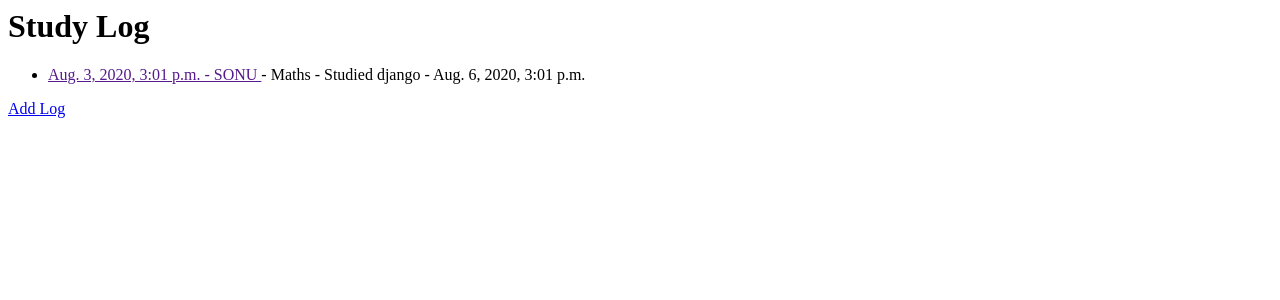
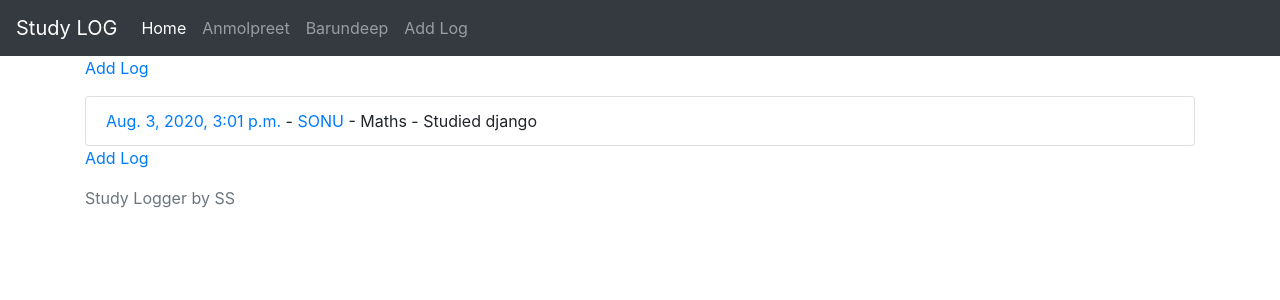
Before and after one commit to sukhbinder/study-log, a Django app: a page that uses study/templates/study/index.html in a window 1280 px wide. Shown: the top 300 px of the page. Run offline with Django 3.2, Linux system fonts and the light colour scheme; data comes from the database, SQL or seed files in the repository; both versions use the stored data as it was after the commit; some libraries are stand-ins or nearby versions.

Commit message:
Templates

```diff
--- a/kids/settings.py
+++ b/kids/settings.py
@@ -55,7 +55,7 @@ ROOT_URLCONF = 'kids.urls'
 TEMPLATES = [
     {
         'BACKEND': 'django.template.backends.django.DjangoTemplates',
-        'DIRS': [],
+        'DIRS': [os.path.join(BASE_DIR, 'study/templates/study')],
         'APP_DIRS': True,
         'OPTIONS': {
             'context_processors': [
--- a/kids/urls.py
+++ b/kids/urls.py
@@ -25,4 +25,5 @@ urlpatterns = [
     path('study/create', views.LogCreationView.as_view(), name="create-view"),
     path('study/<int:pk>', views.LogDetailView.as_view(), name="detail-view"),
     path('<str:user>', views.UserListView.as_view(), name="user-view"),
+    path('study/<int:pk>/update', views.StudyUpdateView.as_view(), name="update-view"),
 ]
--- a/study/models.py
+++ b/study/models.py
@@ -26,4 +26,7 @@ class StudyLog(models.Model):
         return "{} {} {} {}".format(self.date, self.subject, self.description)
 
     def get_absolute_url(self):
-        return reverse('detail-view', args=[str(self.id)])
+        return reverse('update-view', args=[str(self.id)])
+
+    def get_user_url(self):
+        return reverse('user-view', args=[str(self.user)])
--- /dev/null
+++ b/study/templates/study/base.html
@@ -0,0 +1,67 @@
+<!doctype html>
+<html lang="en">
+  <head>
+    <!-- Required meta tags -->
+    <meta charset="utf-8">
+    <meta name="viewport" content="width=device-width, initial-scale=1, shrink-to-fit=no">
+
+    <!-- Bootstrap CSS -->
+    <link rel="stylesheet" href="https://stackpath.bootstrapcdn.com/bootstrap/4.5.2/css/bootstrap.min.css" integrity="sha384-JcKb8q3iqJ61gNV9KGb8thSsNjpSL0n8PARn9HuZOnIxN0hoP+VmmDGMN5t9UJ0Z" crossorigin="anonymous">
+
+    <title>
+    {% block title %}
+       {{ page_title|default:"Kids Study" }}
+    {% endblock title %}
+</title>
+
+</head>
+  <body>
+    <header>
+      <!-- Fixed navbar -->
+      <nav class="navbar navbar-expand-md navbar-dark fixed-top bg-dark">
+        <a class="navbar-brand" href={% url 'index-view' %}>Study LOG</a>
+        <button class="navbar-toggler" type="button" data-toggle="collapse" data-target="#navbarCollapse" aria-controls="navbarCollapse" aria-expanded="false" aria-label="Toggle navigation">
+          <span class="navbar-toggler-icon"></span>
+        </button>
+        <div class="collapse navbar-collapse" id="navbarCollapse">
+          <ul class="navbar-nav mr-auto">
+            <li class="nav-item active">
+              <a class="nav-link" href={% url 'index-view' %}> Home <span class="sr-only">(current)</span></a>
+            </li>
+            <li class="nav-item">
+              <a class="nav-link" href="/anmolpreet">Anmolpreet</a>
+            </li>
+            <li class="nav-item">
+              <a class="nav-link" href="/barun">Barundeep</a>
+            </li>
+            <li class="nav-item">
+                <a class="nav-link" href={% url 'create-view' %}>Add Log</a>
+            </li>
+          </ul>
+        </div>
+      </nav>
+    </header>
+
+
+    <div class="container">
+    {% block content %}
+   <p>Placeholder text in base template. Replace with page  content.</p>
+
+   {% endblock content %}
+
+</div>
+
+<footer class="footer mt-auto py-3">
+  <div class="container">
+    <span class="text-muted">Study Logger by SS</span>
+  </div>
+</footer>
+
+
+    <!-- Optional JavaScript -->
+    <!-- jQuery first, then Popper.js, then Bootstrap JS -->
+    <script src="https://code.jquery.com/jquery-3.5.1.slim.min.js" integrity="sha384-DfXdz2htPH0lsSSs5nCTpuj/zy4C+OGpamoFVy38MVBnE+IbbVYUew+OrCXaRkfj" crossorigin="anonymous"></script>
+    <script src="https://cdn.jsdelivr.net/npm/popper.js@1.16.1/dist/umd/popper.min.js" integrity="sha384-9/reFTGAW83EW2RDu2S0VKaIzap3H66lZH81PoYlFhbGU+6BZp6G7niu735Sk7lN" crossorigin="anonymous"></script>
+    <script src="https://stackpath.bootstrapcdn.com/bootstrap/4.5.2/js/bootstrap.min.js" integrity="sha384-B4gt1jrGC7Jh4AgTPSdUtOBvfO8shuf57BaghqFfPlYxofvL8/KUEfYiJOMMV+rV" crossorigin="anonymous"></script>
+  </body>
+</html>
--- a/study/templates/study/index.html
+++ b/study/templates/study/index.html
@@ -1,9 +1,20 @@
+{% extends 'base.html' %}
+
+{% block title %}  Study Log {% endblock title %}
+
+{% block content %}
+
 <h1>Study Log</h1>
-<ul>
+
+<p><a href={% url "create-view"  %}> Add Log</a></p>
+<ul class="list-group">
 {% for object in object_list %}
-<li><a href="{{ exp.get_absolute_url }}">{{object.date}} - {{object.user|upper}} </a>- {{object.subject}}  - {{object.description}} - {{object.next_review_date}} </li>
+<li class="list-group-item"><a href="{{ object.get_absolute_url }}">{{object.date}} </a>
+    - <a href="{{ object.get_user_url }}"> {{object.user|upper}}</a> - {{object.subject}}  - {{object.description}} </li>
 
 {% endfor %}
 </ul>
 
 <a href={% url "create-view"  %}> Add Log</a>
+
+{% endblock content %}
--- a/study/views.py
+++ b/study/views.py
@@ -7,7 +7,8 @@ from study.models import StudyLog
 class IndexListView(ListView):
     model = StudyLog
     template_name = "study/index.html"
-    oordering = ['-date']
+    ordering = ['-date']
+
 
 
 class LogCreationView(CreateView):
@@ -31,3 +32,15 @@ class UserListView(ListView):
     def get_queryset(self):
         user = self.kwargs['user']
         return StudyLog.objects.filter(user__iexact=user).order_by('-date')
+
+
+class StudyUpdateView(UpdateView):
+    model = StudyLog
+    template_name = "study/update_form.html"
+
+    fields = "__all__"
+
+    # can specify success url
+    # url to redirect after successfully
+    # updating details
+    success_url ="/"
```
Also changed, not shown: study/templates/study/create.html (+10 -1 lines), study/templates/study/detail.html (+10 -2 lines), study/templates/study/update_form.html (added, +17 -0 lines), db.sqlite3.
